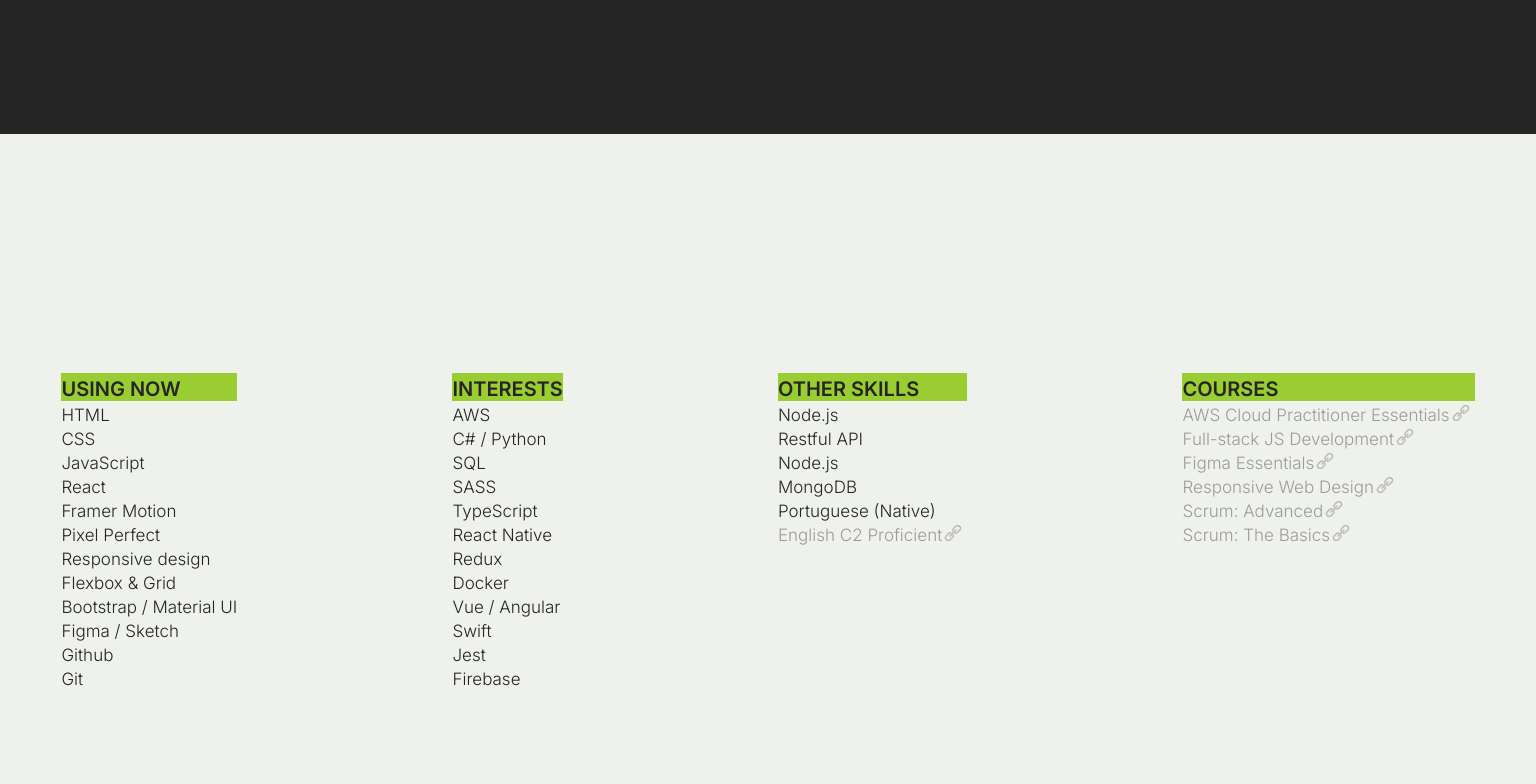
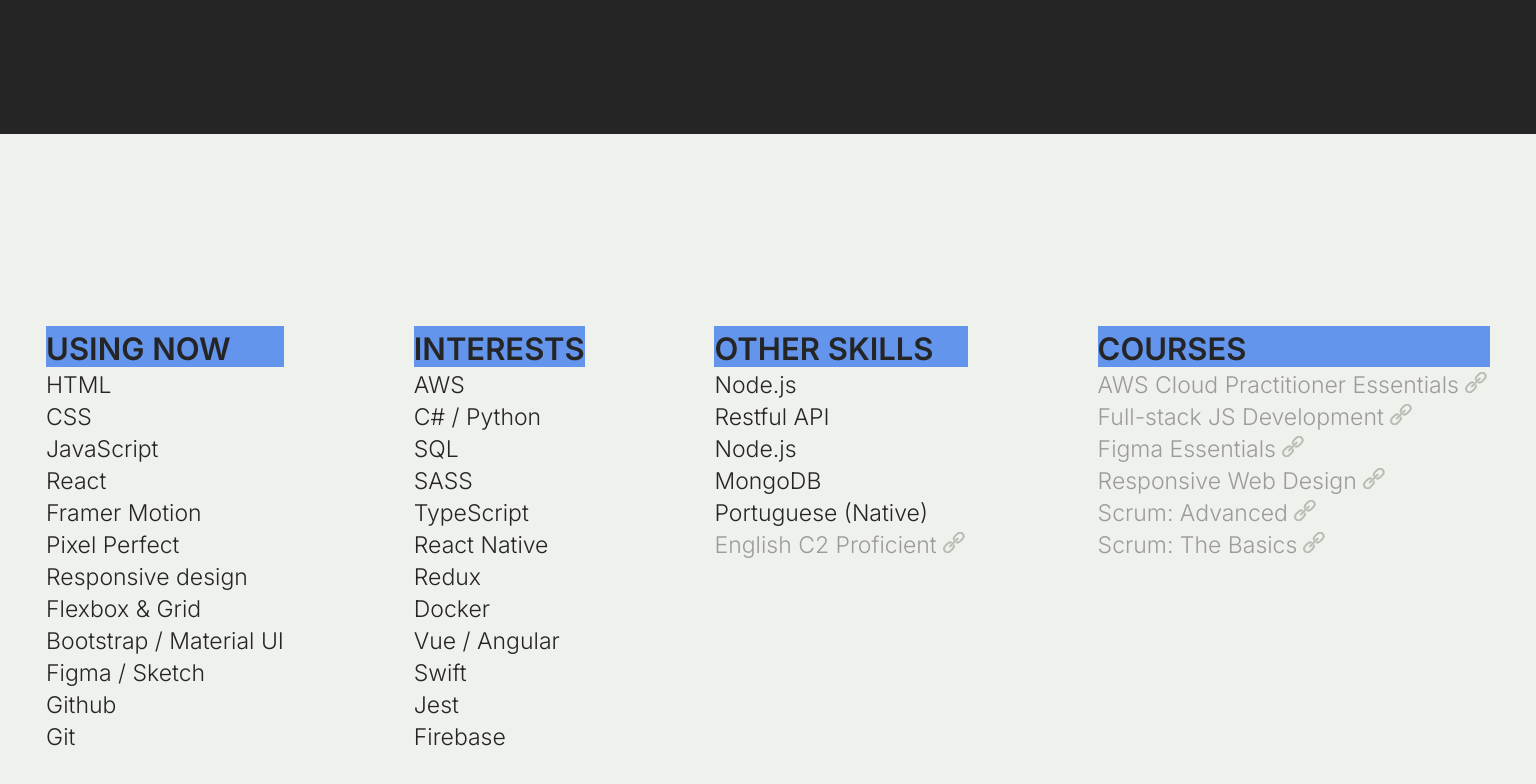
Before and after one commit to t-minini/my-website-v3, a React (Create React App) app: page / in a window 1536 px wide. Shown: the part 1466-2250 px from the top of the page. Built offline with nearby package versions, Linux system fonts and the light colour scheme; a web font is replaced by a local one.

Commit message:
updating media queries

```diff
--- a/src/components/skills/Skills.module.css
+++ b/src/components/skills/Skills.module.css
@@ -271,9 +271,10 @@
   }
 }
 
-/* TABLETS PORTRAIT */
+/* TABLETS PORTRAIT (IPAD MINI) */
 @media only screen and (min-width: 767px) and (orientation: portrait) {
   .skills {
+    /* padding: 4.8%; */
     padding-top: 5.5rem;
   }
   .skills__ul {
@@ -304,7 +305,7 @@
   }
 }
 
-/* TABLETS LANDSCAPE */
+/* TABLETS LANDSCAPE (IPAD MINI) */
 @media only screen and (min-width: 1023px) and (orientation: landscape) {
   .skills {
     padding: 4%;
@@ -328,24 +329,133 @@
 
   .skills__ul svg {
     height: 1.6rem;
-    /* margin-left: -0.2rem; */
   }
 }
 
-/* SMALL SCREENS, LAPTOPS PORTRAIT */
+/* SMALL SCREENS, LAPTOPS PORTRAIT (IPAD AIR) */
 @media only screen and (min-width: 769px) and (orientation: portrait) {
+  .skills {
+    padding: 4%;
+    padding-top: 5.5rem;
+  }
+  .skills__ul {
+    display: grid;
+    grid-template-columns: repeat(2, 1fr);
+  }
+  .skills__ul ul li:first-child {
+    background-color: blueviolet;
+    /* background-color: unset; */
+    font-size: 2.8rem;
+  }
+
+  .skills__ul li {
+    font-size: 2.4rem;
+    padding-top: 0.7rem;
+  }
+
+  .skills a {
+    font-size: 2.4rem;
+  }
+
+  .skills__ul svg {
+    height: 2.3rem;
+    /* margin-left: 0.2rem; */
+  }
+
+  .skills__ul ul:first-child {
+    /* padding-bottom: 2rem; */
+  }
 }
 
-/* SMALL SCREENS, LAPTOPS LANDSCAPE */
+/* SMALL SCREENS, LAPTOPS LANDSCAPE (IPAD AIR) */
 @media only screen and (min-width: 1179px) and (orientation: landscape) {
+  .skills {
+    padding: 3.5%;
+    padding-top: 5.5rem;
+  }
+
+  .skills__ul ul li:first-child {
+    background-color: blueviolet;
+    /* background-color: unset; */
+    font-size: 2.3rem;
+  }
+
+  .skills__ul li {
+    font-size: 1.9rem;
+    /* padding-top: 0.4rem; */
+  }
+
+  .skills a {
+    font-size: 1.9rem;
+  }
+
+  .skills__ul svg {
+    height: 1.8rem;
+  }
 }
 
-/* DESKTOPS, LARGE SCREENS PORTRAIT */
+/* DESKTOPS, LARGE SCREENS PORTRAIT (IPAD PRO) */
 @media only screen and (min-width: 1023px) and (orientation: portrait) {
+  .skills {
+    padding: 4%;
+    padding-top: 5.5rem;
+  }
+  .skills__ul {
+    /* display: grid; */
+    /* grid-template-columns: repeat(2, 1fr); */
+  }
+
+  .skills__ul ul li:first-child {
+    background-color:cornflowerblue;
+    /* background-color: unset; */
+    font-size: 3.5rem;
+  }
+
+  .skills__ul li {
+    font-size: 3.1rem;
+    padding-top: 0.9rem;
+  }
+
+  .skills a {
+    font-size: 3.1rem;
+  }
+
+  .skills__ul svg {
+    height: 2.9rem;
+    margin-left: 0.6rem;
+  }
+
+  .skills__ul ul:first-child {
+    /* padding-bottom: 2rem; */
+  }
 }
 
-/* DESKTOPS, LARGE SCREENS LANDSCAPE */
+/* DESKTOPS, LARGE SCREENS LANDSCAPE (IPAD PRO) */
 @media only screen and (min-width: 1365px) and (orientation: landscape) {
+  .skills {
+    padding: 3%;
+    padding-top: 5.5rem;
+  }
+
+  .skills__ul ul li:first-child {
+    background-color:cornflowerblue;
+    /* background-color: unset; */
+    font-size: 3.1rem;
+  }
+
+  .skills__ul li {
+    font-size: 2.3rem;
+    /* padding-top: 0.4rem; */
+  }
+
+  .skills a {
+    font-size: 2.3rem;
+  }
+
+  .skills__ul svg {
+    height: 2.1rem;
+    margin-left: 0.4rem;
+  }
 }
 
 /* EXTRA LARGE SCREENS, TV PORTRAIT */
```
